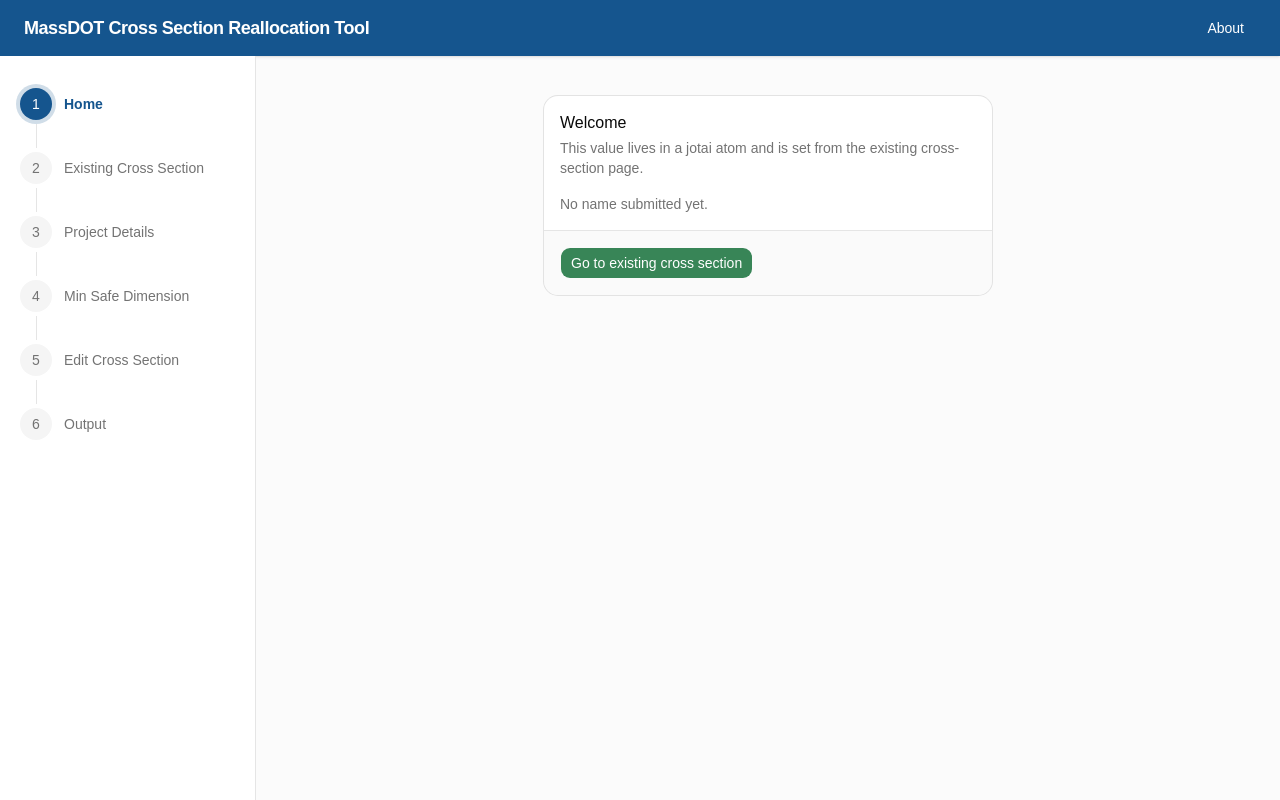
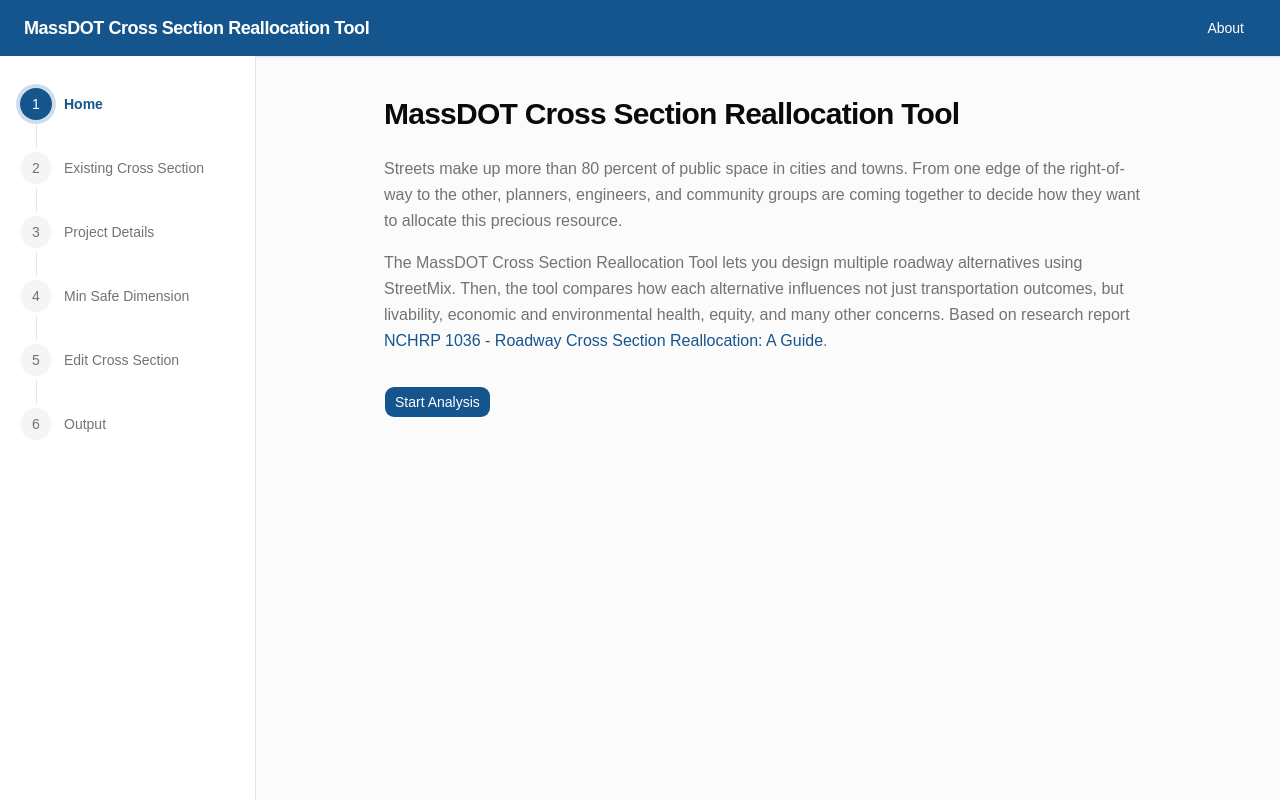
Before and after one commit to kittelson/cross-section-viz, a React (Vite) app: page / in a window 1280 px wide. Built offline with nearby package versions, Linux system fonts and the light colour scheme.

Commit message:
update about page

```diff
--- /dev/null
+++ b/src/components/BlueLink.tsx
@@ -0,0 +1,14 @@
+import type { ComponentProps } from 'react';
+import { cn } from '@/lib/utils';
+
+export function BlueLink({ className, ...props }: ComponentProps<'a'>) {
+  return (
+    <a
+      className={cn(
+        'font-medium text-primary underline-offset-4 hover:underline',
+        className,
+      )}
+      {...props}
+    />
+  );
+}
--- /dev/null
+++ b/src/lib/links.ts
@@ -0,0 +1,9 @@
+export const reconstructionSpreadsheetUrl =
+  'https://onlinepubs.trb.org/onlinepubs/nchrp/nchrp_rpt_1036ReconstructionTool.xlsm';
+export const repavingSpreadsheetUrl =
+  'https://onlinepubs.trb.org/onlinepubs/nchrp/nchrp_rpt_1036RepavingTool.xlsm';
+export const sourceCodeUrl = 'https://github.com/kittelson/cross-section-viz';
+export const massdotUrl =
+  'https://www.mass.gov/orgs/massachusetts-department-of-transportation';
+export const nchrp1036Url =
+  'https://www.nationalacademies.org/publications/26788';
--- a/src/pages/AboutPage.tsx
+++ b/src/pages/AboutPage.tsx
@@ -1,3 +1,101 @@
+import { BlueLink } from '@/components/BlueLink';
+import { Button } from '@/components/ui/button';
+import {
+  Card,
+  CardContent,
+  CardDescription,
+  CardFooter,
+  CardHeader,
+  CardTitle,
+} from '@/components/ui/card';
+import {
+  nchrp1036Url,
+  reconstructionSpreadsheetUrl,
+  repavingSpreadsheetUrl,
+  sourceCodeUrl,
+  massdotUrl,
+} from '@/lib/links';
+
 export function AboutPage() {
-  return <h1>About</h1>;
+  return (
+    <div className="mx-auto flex max-w-3xl flex-col gap-6">
+      <Card>
+        <CardHeader>
+          <CardTitle className="text-xl">
+            <h1>About the Application</h1>
+          </CardTitle>
+        </CardHeader>
+        <CardContent className="space-y-4 text-base leading-relaxed text-muted-foreground">
+          <p>
+            The MassDOT Cross Section Reallocation Tool is a web application
+            that walks through the steps of the{' '}
+            <BlueLink href={nchrp1036Url} target="_blank" rel="noreferrer">
+              NCHRP 1036 Roadway Cross Section Reallocation Guide
+            </BlueLink>
+            . The tool makes it easy to apply the NCHRP 1036 research to a given
+            cross section and see how changes to the roadway would affect
+            livability, economic and environmental health, equity, and other
+            concerns.
+          </p>
+          <p>
+            The web application is based on two spreadsheets developed
+            previously: one on{' '}
+            <BlueLink
+              href={reconstructionSpreadsheetUrl}
+              target="_blank"
+              rel="noreferrer"
+            >
+              Reconstruction
+            </BlueLink>{' '}
+            and another on{' '}
+            <BlueLink
+              href={repavingSpreadsheetUrl}
+              target="_blank"
+              rel="noreferrer"
+            >
+              Repaving
+            </BlueLink>
+            .
+          </p>
+        </CardContent>
+      </Card>
+
+      <div className="grid gap-6 md:grid-cols-2">
+        <Card>
+          <CardHeader>
+            <CardTitle>Source Code</CardTitle>
+            <CardDescription>
+              The source code for this application lives on GitHub.
+            </CardDescription>
+          </CardHeader>
+          <CardFooter>
+            <Button asChild>
+              <a href={sourceCodeUrl} target="_blank" rel="noreferrer">
+                View source
+              </a>
+            </Button>
+          </CardFooter>
+        </Card>
+
+        <Card>
+          <CardHeader>
+            <CardTitle>Contact</CardTitle>
+          </CardHeader>
+          <CardContent className="leading-relaxed text-muted-foreground">
+            <p>
+              This site was developed by Kittelson and Associates for{' '}
+              <BlueLink href={massdotUrl} target="_blank" rel="noreferrer">
+                MassDOT
+              </BlueLink>{' '}
+              in 2026. Contact the developer at{' '}
+              <BlueLink href="mailto:swdev@kittelson.com?subject=MassDOT Cross Section Reallocation Tool">
+                swdev@kittelson.com
+              </BlueLink>
+              .
+            </p>
+          </CardContent>
+        </Card>
+      </div>
+    </div>
+  );
 }
--- a/src/pages/HomePage.tsx
+++ b/src/pages/HomePage.tsx
@@ -1,45 +1,40 @@
-import { useAtomValue } from 'jotai';
 import { Link } from 'react-router-dom';
-import { submittedNameAtom } from '@/atoms';
+import { BlueLink } from '@/components/BlueLink';
+import { Button } from '@/components/ui/button';
 import { paths } from '@/paths';
-import { Button } from '@/components/ui/button';
-import {
-  Card,
-  CardContent,
-  CardDescription,
-  CardFooter,
-  CardHeader,
-  CardTitle,
-} from '@/components/ui/card';
 
 export function HomePage() {
-  const submittedName = useAtomValue(submittedNameAtom);
-
   return (
-    <Card className="mx-auto max-w-md">
-      <CardHeader>
-        <CardTitle>Welcome</CardTitle>
-        <CardDescription>
-          This value lives in a jotai atom and is set from the existing
-          cross-section page.
-        </CardDescription>
-      </CardHeader>
-      <CardContent>
-        {submittedName ? (
-          <p>
-            Hello, <span className="font-semibold">{submittedName}</span>!
-          </p>
-        ) : (
-          <p className="text-muted-foreground">No name submitted yet.</p>
-        )}
-      </CardContent>
-      <CardFooter>
-        <Button asChild variant="secondary">
-          <Link to={paths.existingCrossSection}>
-            Go to existing cross section
-          </Link>
-        </Button>
-      </CardFooter>
-    </Card>
+    <div className="mx-auto max-w-3xl">
+      <h1 className="text-3xl font-semibold tracking-tight text-balance">
+        MassDOT Cross Section Reallocation Tool
+      </h1>
+      <div className="mt-6 space-y-4 text-base leading-relaxed text-muted-foreground">
+        <p>
+          Streets make up more than 80 percent of public space in cities and
+          towns. From one edge of the right-of-way to the other, planners,
+          engineers, and community groups are coming together to decide how they
+          want to allocate this precious resource.
+        </p>
+        <p>
+          The MassDOT Cross Section Reallocation Tool lets you design multiple
+          roadway alternatives using StreetMix. Then, the tool compares how each
+          alternative influences not just transportation outcomes, but
+          livability, economic and environmental health, equity, and many other
+          concerns. Based on research report{' '}
+          <BlueLink
+            href="https://www.nationalacademies.org/publications/26788"
+            target="_blank"
+            rel="noreferrer"
+          >
+            NCHRP 1036 - Roadway Cross Section Reallocation: A Guide
+          </BlueLink>
+          .
+        </p>
+      </div>
+      <Button asChild className="mt-8">
+        <Link to={paths.existingCrossSection}>Start Analysis</Link>
+      </Button>
+    </div>
   );
 }
```
Also changed, not shown: 1 other file (tests, documents, lock files or other folders).
